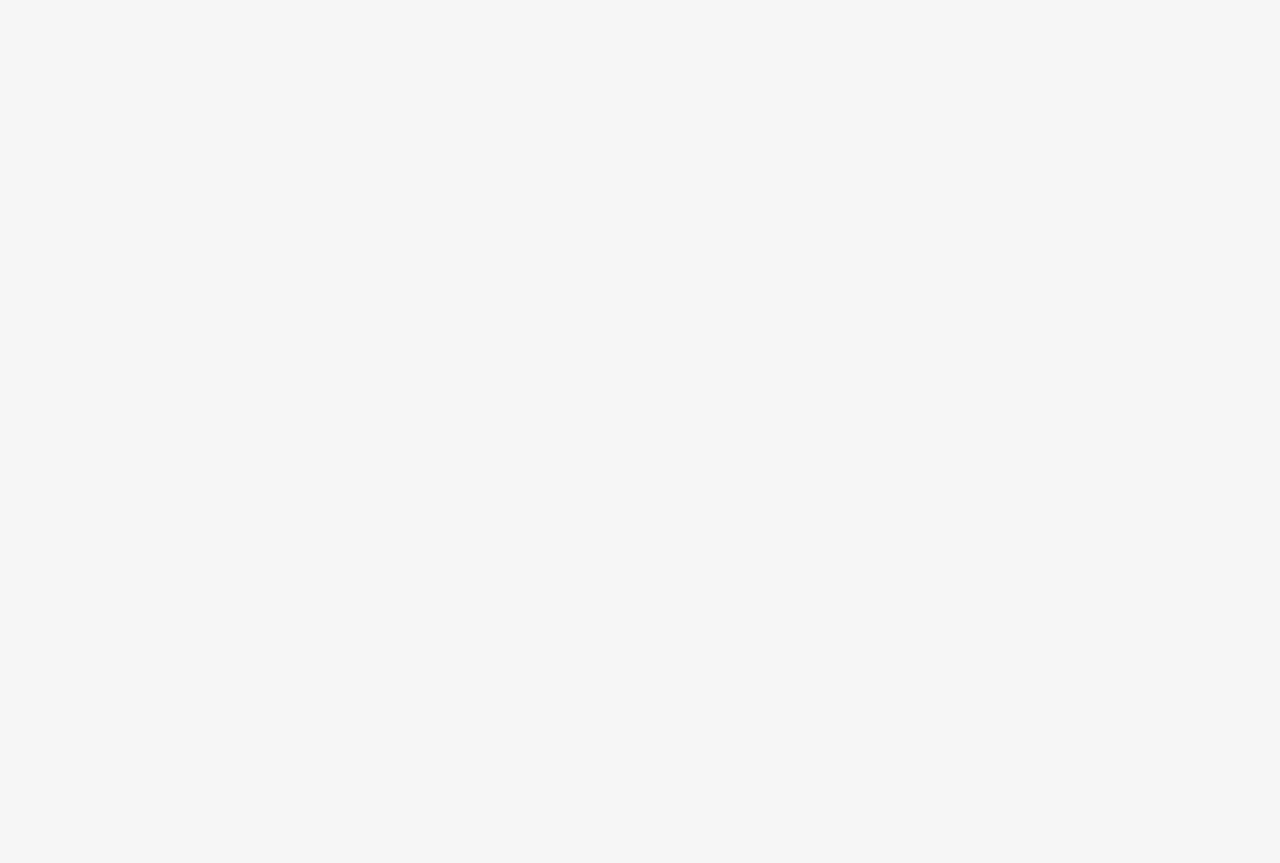
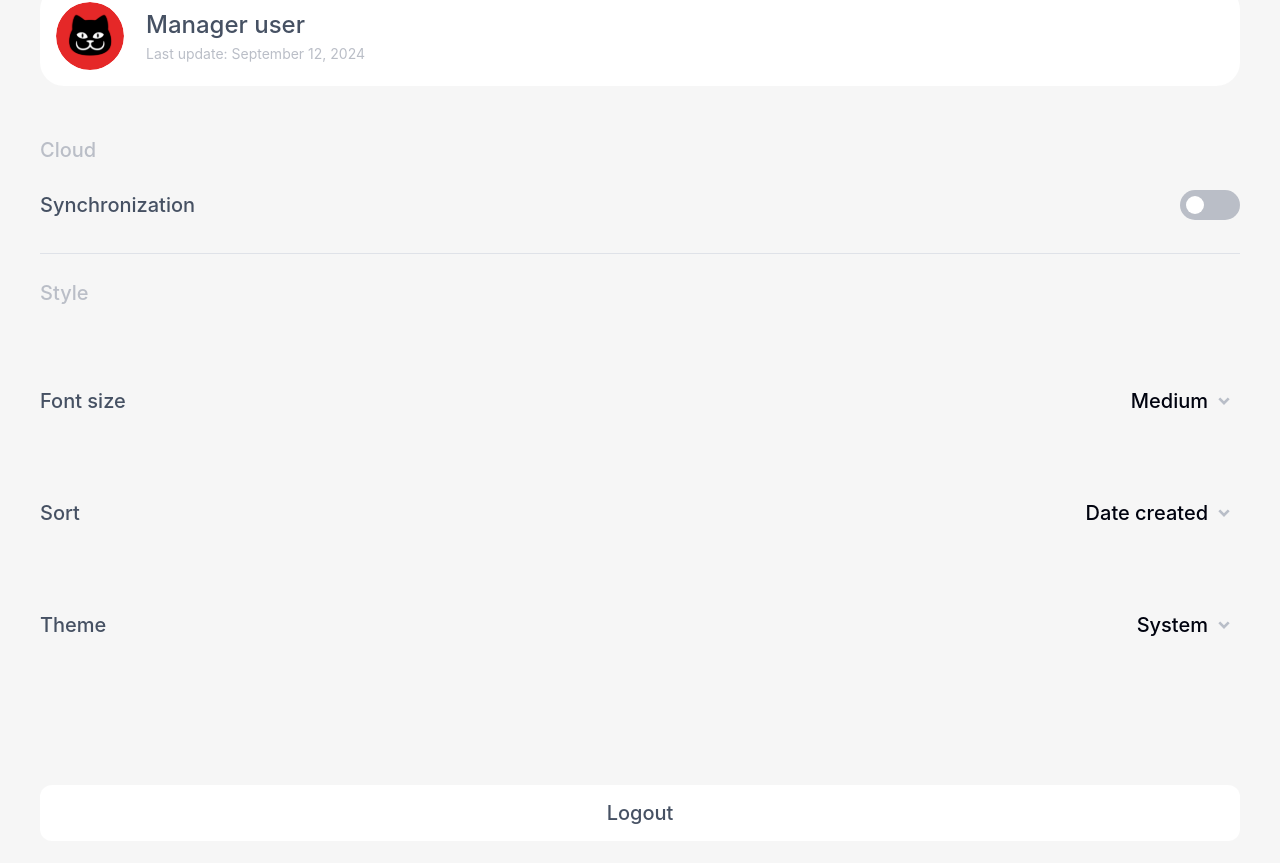
Before and after one commit to dremchee/test-notes-app, a Nuxt app: page /authorizedSettings in a window 1280 px wide. Before the commit this address had no page. Shown: the part 151-1014 px from the top of the page. Before the commit the page ends 800 px from the top, so only its background shows below. Built offline with nearby package versions, Linux system fonts and the light colour scheme.

Commit message:
I've set up the settings page, but this time for an authorized user

```diff
--- /dev/null
+++ b/pages/authorizedSettings.vue
@@ -0,0 +1,87 @@
+<script setup lang="ts">
+import BackButton from '@/src/components/settings/components/BackButton.vue';
+import HeaderName from '@/src/globalComponents/HeaderName.vue';
+import SyncContainer from '@/src/components/settings/components/SyncContainer.vue';
+import MenuSettings from '@/src/components/settings/components/MenuSettings.vue';
+import ProfileInformation from '@/src/components/settings/components/ProfileInformation.vue';
+
+definePageMeta({
+ title: 'Settings',
+});
+</script>
+
+<template>
+ <div class="container settings">
+  <BackButton />
+  <HeaderName />
+  <ProfileInformation />
+  <!-- <div class="text-content">Authorization</div>
+  <LoginButton /> -->
+  <div class="text-content cloud-text">Cloud</div>
+  <SyncContainer />
+  <div class="settings-line-wrapper">
+   <div class="settings-line"></div>
+  </div>
+  <MenuSettings />
+  <div class="logout-container">
+   <nuxt-link class="settings-logout-button" to="/login">
+    Logout
+   </nuxt-link>
+  </div>
+ </div>
+
+</template>
+
+<style scoped>
+.container {
+ /* display: flex; */
+ /* flex-direction: column; */
+ min-height: 100vh;
+ padding-bottom: 2rem;
+}
+
+.text-content {
+ font-weight: 500;
+ font-size: 20px;
+ color: var(--color-almost-very-light-grey);
+ margin-top: 34px;
+ padding: 0 40px;
+}
+
+.cloud-text {
+ margin-top: 52px;
+}
+
+.settings-line-wrapper {
+ padding: 0 40px;
+}
+
+.settings-line {
+ /* padding: 0 40px; */
+ margin-top: 2.0625rem;
+ width: 100%;
+ height: 1px;
+ background-color: var(--color-light-grey);
+}
+
+.logout-container {
+ padding: 0 40px;
+}
+
+
+.settings-logout-button {
+ display: flex;
+ justify-content: center;
+ align-items: center;
+ text-decoration: none;
+ border-radius: 12px;
+ margin-top: 9rem;
+ margin-bottom: 2rem;
+ width: 100%;
+ height: 3.5rem;
+ font-size: 20px;
+ font-weight: 500;
+ color: var(--color-grey);
+ background-color: var(--color-white);
+}
+</style>
--- a/src/components/noteScreen/components/FolderBox.vue
+++ b/src/components/noteScreen/components/FolderBox.vue
@@ -114,7 +114,6 @@ defineProps({
 <style scoped>
 .folder-box-container {
   width: 100%;
-  height: 100vh;
   display: flex;
   flex-wrap: wrap;
   padding: 20px 40px;
--- a/src/components/settings/components/MenuSettings.vue
+++ b/src/components/settings/components/MenuSettings.vue
@@ -8,7 +8,8 @@
         <div class="menu-settings-text">Font size</div>
         <div class="settings-list-wrapper">
           <ul class="settings-list">
-      <li><span href="#">Medium <img class="arrow-dropdown" src="@/src/assets/img/icon-arrow-drop-down.svg" alt="">
+            <li><span href="#">Medium <img class="arrow-dropdown" src="@/src/assets/img/icon-arrow-drop-down.svg"
+                  alt="">
               </span>
               <ul>
                 <li>
@@ -57,7 +58,8 @@
         <div class="menu-settings-text">Theme</div>
         <div class="settings-list-wrapper">
           <ul class="settings-list">
-      <li><span href="#">System <img class="arrow-dropdown" src="@/src/assets/img/icon-arrow-drop-down.svg" alt="">
+            <li><span href="#">System <img class="arrow-dropdown" src="@/src/assets/img/icon-arrow-drop-down.svg"
+                  alt="">
               </span>
               <ul>
                 <li>
--- /dev/null
+++ b/src/components/settings/components/ProfileInformation.vue
@@ -0,0 +1,55 @@
+<script setup lang="ts"></script>
+
+<template>
+ <div class="profile-information-container">
+  <div class="profile-information-content">
+   <img src="@/src/assets/img/profile-image.svg" class="profile-image">
+
+   <div class="profile-information-text-info">
+    <div class="profile-information-title">Manager user</div>
+    <div class="update-information">Last update: September 12, 2024</div>
+   </div>
+  </div>
+ </div>
+</template>
+
+<style scroped>
+.profile-information-container {
+ padding: 0 40px;
+ margin-top: 2.4375rem;
+}
+
+.profile-information-content {
+ display: inline-flex;
+ align-items: center;
+ width: 100%;
+ background-color: var(--color-white);
+ min-height: 6.25rem;
+ border-radius: 24px;
+ padding: 1rem 1rem;
+ gap: 0 1.375rem;
+}
+
+.profile-image {
+ width: 4.25rem;
+ height: 4.25rem;
+ border-radius: 50%;
+}
+
+.profile-information-text-info {
+ display: flex;
+ flex-direction: column;
+ gap: 6px 0px;
+}
+
+.profile-information-title {
+ font-size: 24px;
+ font-weight: 500;
+ color: var(--color-grey);
+}
+
+.update-information {
+ font-size: 14px;
+ color: var(--color-almost-very-light-grey);
+}
+</style>
```
Also changed, not shown: src/assets/img/profile-image.svg (added). Lines whose indentation alone changed are shown as unchanged.
